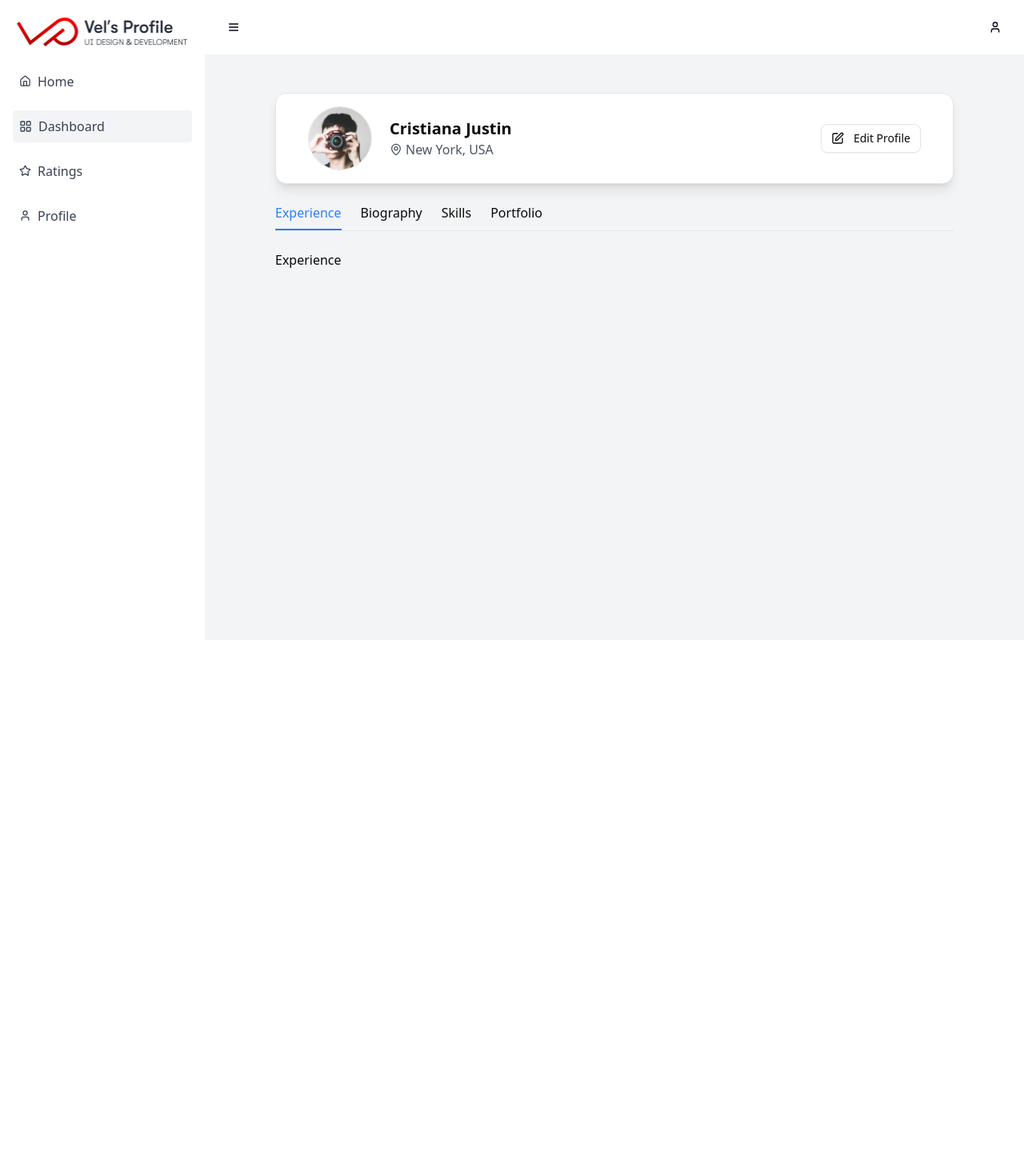
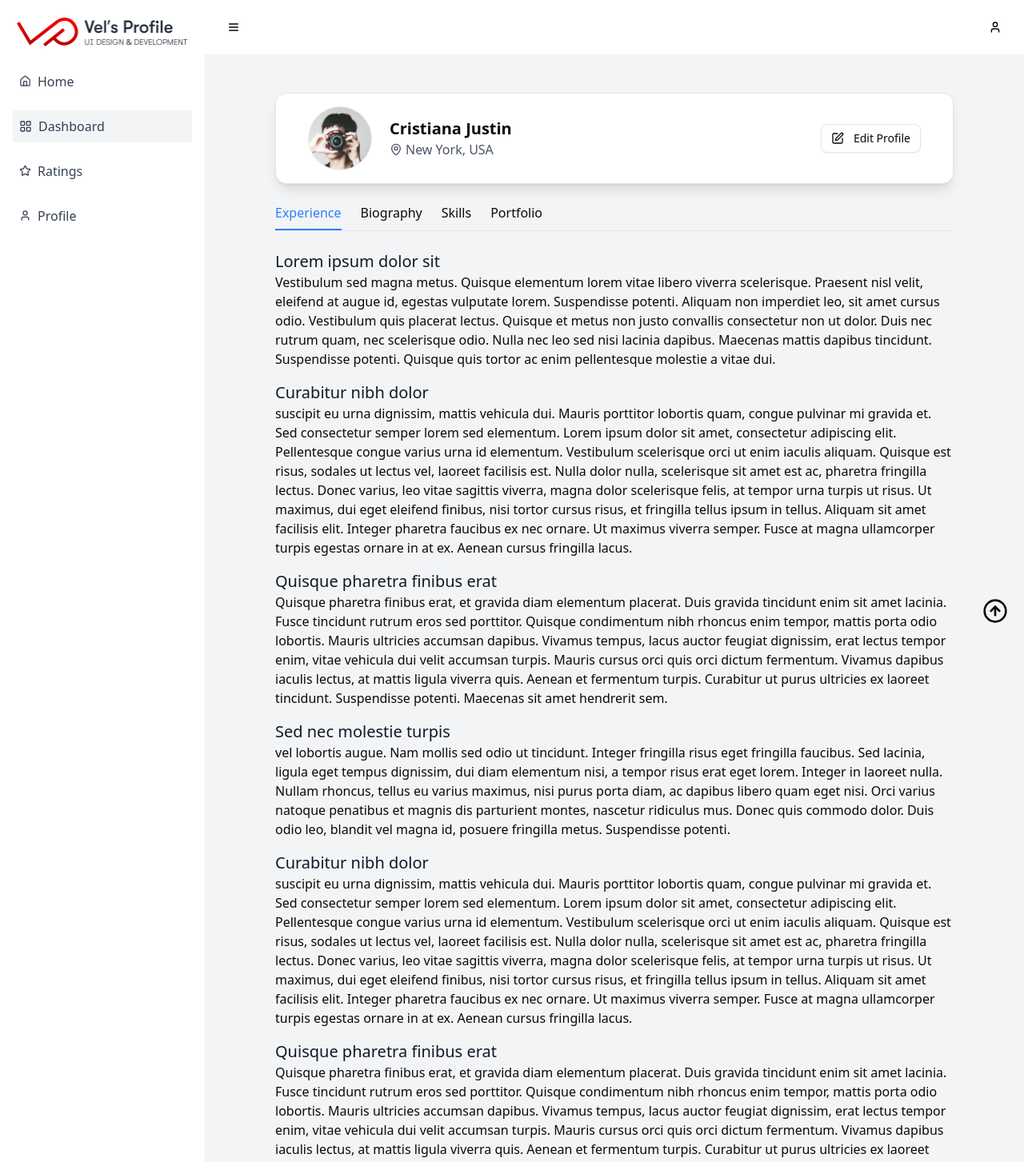
Before and after one commit to firevel008/Portfolio, a React (Vite) app: page /dashboard/experience in a window 1280 px wide. Shown: the top 1453 px of the page at 80% size. Before the commit the page ends 800 px from the top, so only its background shows below. Built offline with nearby package versions, Linux system fonts and the light colour scheme; sample sign-in values are in the browser's storage.

Commit message:
Adding scroll top

```diff
--- a/src/App.jsx
+++ b/src/App.jsx
@@ -1,14 +1,22 @@
-import React, { useState, useEffect } from 'react';
+import React, { useState, useEffect, useRef } from 'react';
 import './App.css';
 import RoutingPage from './components/Router/RoutingPage';
 import SideBar from './components/SideBar/SideBar';
 import Header from './components/Header/Header';
 import { useSelector } from 'react-redux';
+import { CircleArrowUp } from "lucide-react";
 
 function App() {
   //const [count, setCount] = useState(0)
   const [isOpen, setIsOpen] = useState(true);
   const isAuthenticatedUser = useSelector((state) => state.auth.isAuthenticated);
+  const topRef = useRef(null);
+
+  const srollToTop = () => {
+    if (topRef.current){
+      topRef.current.scrollIntoView({behavior: 'smooth' });
+    }
+  };
 
   // useEffect(() => {
   //   const checkAuth = async () => {
@@ -23,6 +31,7 @@ function App() {
   return (
     <>
       <div className="flex h-screen w-full">
+        <div ref={topRef}></div>
         {/* Sidebar */}
         {isAuthenticatedUser && <SideBar isOpen={isOpen} />}
         {/* Main Content */}
@@ -32,6 +41,9 @@ function App() {
           {/* Content */}
           <main className="p-6 flex-1 bg-gray-100">
             <RoutingPage />
+            <button onClick={srollToTop} className='cursor-pointer' style={{position:'fixed', bottom:'20px', right:'20px'}}>
+              <CircleArrowUp className="h-8 w-8" />
+            </button>
           </main>
         </div>
       </div>
--- a/src/components/pages/Dashboard/Experience/Experience.jsx
+++ b/src/components/pages/Dashboard/Experience/Experience.jsx
@@ -2,7 +2,59 @@ import React from 'react'
 
 const Experience = () => {
   return (
-    <div>Experience</div>
+    <>
+      <div className='mb-4'>
+        <h4 className='text-xl font-medium text-gray-900 dark:text-white'>Lorem ipsum dolor sit</h4>
+        <p>Vestibulum sed magna metus. Quisque elementum lorem vitae libero viverra scelerisque. Praesent nisl velit,
+          eleifend at augue id, egestas vulputate lorem. Suspendisse potenti. Aliquam non imperdiet leo, sit amet cursus odio.
+          Vestibulum quis placerat lectus. Quisque et metus non justo convallis consectetur non ut dolor. Duis nec rutrum quam,
+          nec scelerisque odio. Nulla nec leo sed nisi lacinia dapibus. Maecenas mattis dapibus tincidunt. Suspendisse potenti.
+          Quisque quis tortor ac enim pellentesque molestie a vitae dui.</p>
+      </div>
+      <div className='mb-4'>
+        <h4 className='text-xl font-medium text-gray-900 dark:text-white'>Curabitur nibh dolor</h4>
+        <p>suscipit eu urna dignissim, mattis vehicula dui. Mauris porttitor lobortis quam, congue pulvinar mi gravida et.
+          Sed consectetur semper lorem sed elementum. Lorem ipsum dolor sit amet, consectetur adipiscing elit. Pellentesque congue
+          varius urna id elementum. Vestibulum scelerisque orci ut enim iaculis aliquam. Quisque est risus, sodales ut lectus vel,
+          laoreet facilisis est. Nulla dolor nulla, scelerisque sit amet est ac, pharetra fringilla lectus. Donec varius, leo vitae
+          sagittis viverra, magna dolor scelerisque felis, at tempor urna turpis ut risus. Ut maximus, dui eget eleifend finibus, nisi
+          tortor cursus risus, et fringilla tellus ipsum in tellus. Aliquam sit amet facilisis elit. Integer pharetra faucibus ex nec ornare.
+          Ut maximus viverra semper. Fusce at magna ullamcorper turpis egestas ornare in at ex. Aenean cursus fringilla lacus.</p>
+      </div>
+      <div className='mb-4'>
+        <h4 className='text-xl font-medium text-gray-900 dark:text-white'>Quisque pharetra finibus erat</h4>
+        <p>Quisque pharetra finibus erat, et gravida diam elementum placerat. Duis gravida tincidunt enim sit amet lacinia. Fusce
+          tincidunt rutrum eros sed porttitor. Quisque condimentum nibh rhoncus enim tempor, mattis porta odio lobortis. Mauris ultricies
+          accumsan dapibus. Vivamus tempus, lacus auctor feugiat dignissim, erat lectus tempor enim, vitae vehicula dui velit accumsan turpis.
+          Mauris cursus orci quis orci dictum fermentum. Vivamus dapibus iaculis lectus, at mattis ligula viverra quis. Aenean et fermentum turpis.
+          Curabitur ut purus ultricies ex laoreet tincidunt. Suspendisse potenti. Maecenas sit amet hendrerit sem.</p>
+      </div>
+      <div className='mb-4'>
+        <h4 className='text-xl font-medium text-gray-900 dark:text-white'>Sed nec molestie turpis</h4>
+        <p>vel lobortis augue. Nam mollis sed odio ut tincidunt. Integer fringilla risus eget fringilla faucibus. Sed lacinia, ligula eget
+          tempus dignissim, dui diam elementum nisi, a tempor risus erat eget lorem. Integer in laoreet nulla. Nullam rhoncus, tellus eu varius
+          maximus, nisi purus porta diam, ac dapibus libero quam eget nisi. Orci varius natoque penatibus et magnis dis parturient montes,
+          nascetur ridiculus mus. Donec quis commodo dolor. Duis odio leo, blandit vel magna id, posuere fringilla metus. Suspendisse potenti.</p>
+      </div>
+      <div className='mb-4'>
+        <h4 className='text-xl font-medium text-gray-900 dark:text-white'>Curabitur nibh dolor</h4>
+        <p>suscipit eu urna dignissim, mattis vehicula dui. Mauris porttitor lobortis quam, congue pulvinar mi gravida et.
+          Sed consectetur semper lorem sed elementum. Lorem ipsum dolor sit amet, consectetur adipiscing elit. Pellentesque congue
+          varius urna id elementum. Vestibulum scelerisque orci ut enim iaculis aliquam. Quisque est risus, sodales ut lectus vel,
+          laoreet facilisis est. Nulla dolor nulla, scelerisque sit amet est ac, pharetra fringilla lectus. Donec varius, leo vitae
+          sagittis viverra, magna dolor scelerisque felis, at tempor urna turpis ut risus. Ut maximus, dui eget eleifend finibus, nisi
+          tortor cursus risus, et fringilla tellus ipsum in tellus. Aliquam sit amet facilisis elit. Integer pharetra faucibus ex nec ornare.
+          Ut maximus viverra semper. Fusce at magna ullamcorper turpis egestas ornare in at ex. Aenean cursus fringilla lacus.</p>
+      </div>
+      <div className='mb-4'>
+        <h4 className='text-xl font-medium text-gray-900 dark:text-white'>Quisque pharetra finibus erat</h4>
+        <p>Quisque pharetra finibus erat, et gravida diam elementum placerat. Duis gravida tincidunt enim sit amet lacinia. Fusce
+          tincidunt rutrum eros sed porttitor. Quisque condimentum nibh rhoncus enim tempor, mattis porta odio lobortis. Mauris ultricies
+          accumsan dapibus. Vivamus tempus, lacus auctor feugiat dignissim, erat lectus tempor enim, vitae vehicula dui velit accumsan turpis.
+          Mauris cursus orci quis orci dictum fermentum. Vivamus dapibus iaculis lectus, at mattis ligula viverra quis. Aenean et fermentum turpis.
+          Curabitur ut purus ultricies ex laoreet tincidunt. Suspendisse potenti. Maecenas sit amet hendrerit sem.</p>
+      </div>
+    </>
   )
 }
 
--- a/src/components/pages/Ratings/Ratings.jsx
+++ b/src/components/pages/Ratings/Ratings.jsx
@@ -47,7 +47,9 @@ const Ratings = () => {
 
     // Calculate overall rating for a section
     const getOverallRating = (sectionIndex) => {
-        return ratings[sectionIndex].reduce((acc, val) => acc + val, 0) / ratings[sectionIndex].length;
+        console.log('Section: ', ratings[sectionIndex]);
+        const overallR = ratings[sectionIndex].reduce((acc, val) => acc + val, 0) / ratings[sectionIndex].length;
+        return overallR;
     };
 
     // Update rating for a specific question
```
